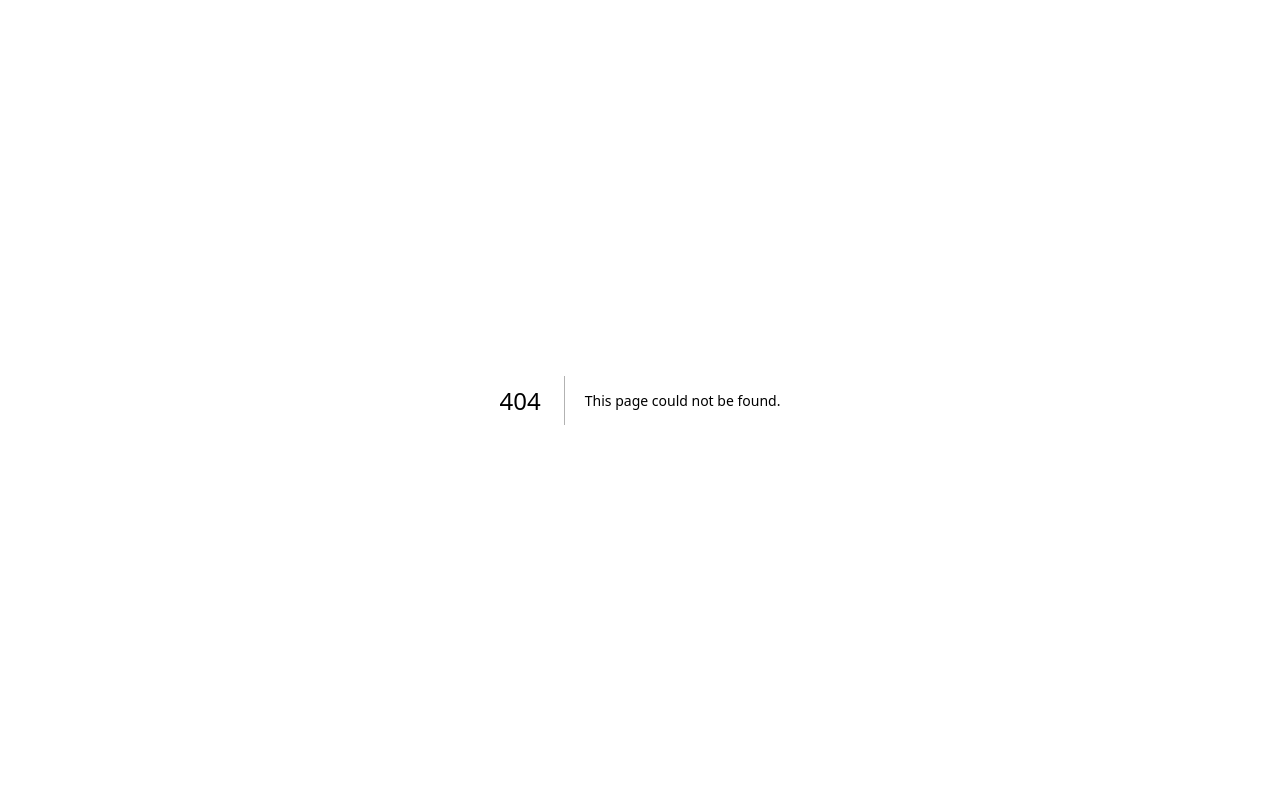
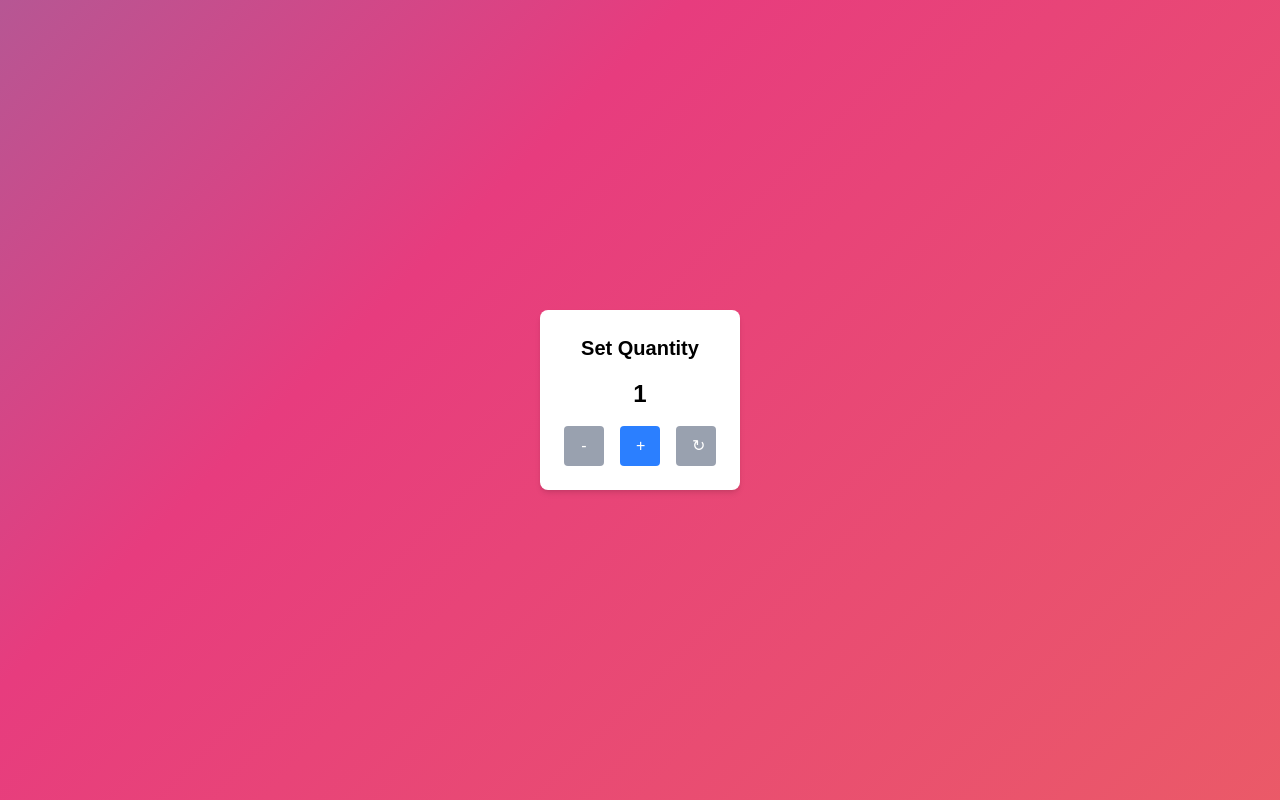
Before and after one commit to itsjos3ph/cprg306-assignments, a Next.js app: page /week-5 in a window 1280 px wide. Before the commit this address had no page. Built offline with nearby package versions, Linux system fonts and the light colour scheme.

Commit message:
week 5 setup

```diff
--- a/app/page.js
+++ b/app/page.js
@@ -9,6 +9,7 @@ export default function Home() {
                 <li><Link className="ml-15 mt-15 hover:underline hover:text-green-200 decoration-emerald-500 text-2xl" href="./week-2">Week 2 Assignment</Link></li>
                 <li><Link className="ml-15 mt-15 hover:underline hover:text-green-200 decoration-emerald-500 text-2xl" href="./week-3">Week 3 Assignment</Link></li>
                 <li><Link className="ml-15 mt-15 hover:underline hover:text-green-200 decoration-emerald-500 text-2xl" href="./week-4">Week 4 Assignment</Link></li>
+                <li><Link className="ml-15 mt-15 hover:underline hover:text-green-200 decoration-emerald-500 text-2xl" href="./week-5">Week 5 Assignment</Link></li>
             </ul>
         </main>
     );
--- /dev/null
+++ b/app/week-5/new-item.js
@@ -0,0 +1,62 @@
+'use client';
+
+import { useState } from 'react';
+
+export default function NewItem() {
+  const [quantity, setQuantity] = useState(1);
+
+  // increment function that positively changes the quantity state variable
+  function increment() {
+    setQuantity(prev => (prev < 20 ? prev + 1 : prev));
+  }
+  // decrement function that negatively changes the quantity state variable
+  function decrement() {
+    setQuantity(prev => (prev > 1 ? prev - 1 : prev));
+  }
+  function reset() {
+    setQuantity(1)
+  }
+
+  return (
+    <div className="p-6 bg-white rounded-lg shadow-md text-center">
+      <h2 className="text-xl font-semibold mb-4 text-black">Set Quantity</h2>
+
+        <div className="text-black text-2xl font-bold mb-4">{quantity}</div>
+
+        <div className="flex justify-center space-x-4">
+          {/* Button to lower the value of the quantity variable - going under 1 not allowed*/}
+          <button
+            onClick={decrement}
+            disabled={quantity === 1}
+            className={`w-10 px-4 py-2 text-white rounded ${
+              quantity === 1 ? 'bg-gray-400 cursor-not-allowed' : 'bg-blue-500 hover:bg-blue-600'
+            }`}
+          >
+            -
+          </button>
+
+          {/* Button to raise the value of the quantity variable - going above 20 not allowed */}
+          <button
+            onClick={increment}
+            disabled={quantity === 20}
+            className={`w-10 px-4 py-2 text-white rounded ${
+              quantity === 20 ? 'bg-gray-400 cursor-not-allowed' : 'bg-blue-500 hover:bg-blue-600'
+            }`}
+          >
+            +
+          </button>
+
+          {/* Button to reset the value of the quanitity variable - going back to 1 */}
+          <button
+            onClick={reset}
+            disabled={quantity === 1}
+            className={`w-10 px-4 py-2 text-white rounded ${
+              quantity === 1 ? 'bg-gray-400 cursor-not-allowed' : 'bg-blue-500 hover:bg-blue-600'
+            }`}
+          >
+            ↻
+          </button>
+        </div>
+      </div>
+  );
+}
--- /dev/null
+++ b/app/week-5/page.js
@@ -0,0 +1,9 @@
+import NewItem from './new-item';
+
+export default function Page() {
+  return (
+    <div className="min-h-screen flex items-center justify-center animated-gradient">
+      <NewItem />
+    </div>
+  );
+}
```
